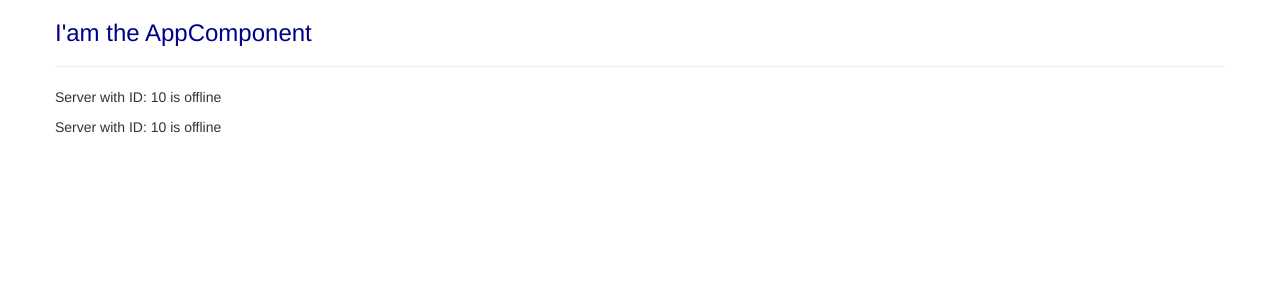
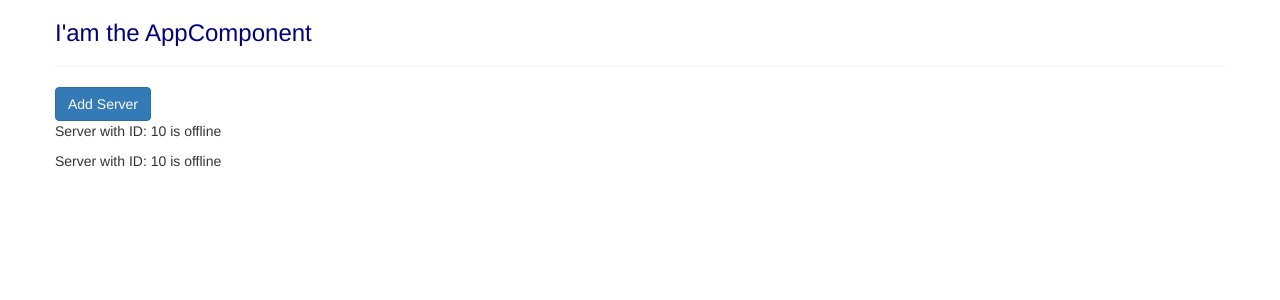
Before and after one commit to siromanto/angular-first-app, an Angular app: page / in a window 1280 px wide. Shown: the top 300 px of the page. Built offline with nearby package versions, Linux system fonts and the light colour scheme.

Commit message:
property binding

```diff
--- a/src/app/servers/servers.component.html
+++ b/src/app/servers/servers.component.html
@@ -1,2 +1,6 @@
+<button
+  class="btn btn-primary"
+  [disabled]="!allowNewServer">Add Server</button>
+
 <app-server></app-server>
 <app-server></app-server>
--- a/src/app/servers/servers.component.ts
+++ b/src/app/servers/servers.component.ts
@@ -2,14 +2,17 @@
 
 @Component({
   selector: 'app-servers',
-  // selector: '[app-servers]',
-  // selector: '.app-servers',
   templateUrl: './servers.component.html',
   styleUrls: ['./servers.component.css']
 })
 export class ServersComponent implements OnInit {
+  allowNewServer = false;
 
-  constructor() { }
+  constructor() {
+    setTimeout(() => {
+      this.allowNewServer = true;
+    },2000)
+  }
 
   ngOnInit() {
   }
```
